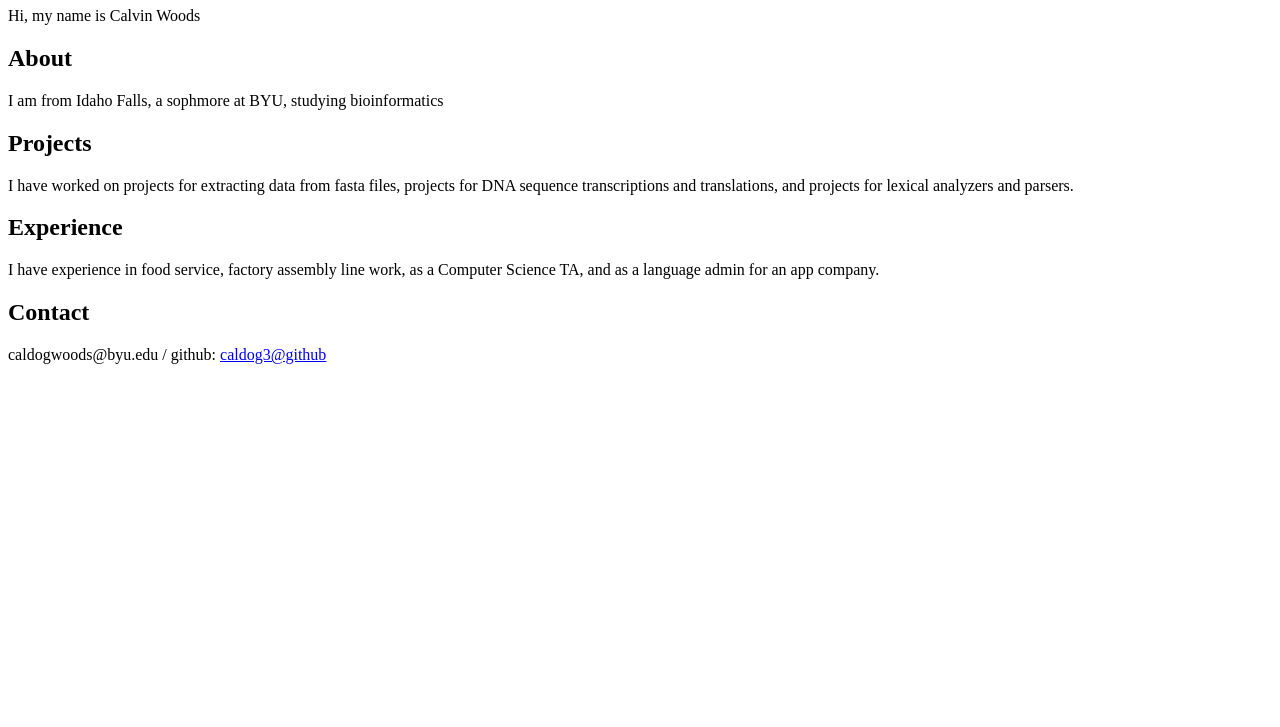
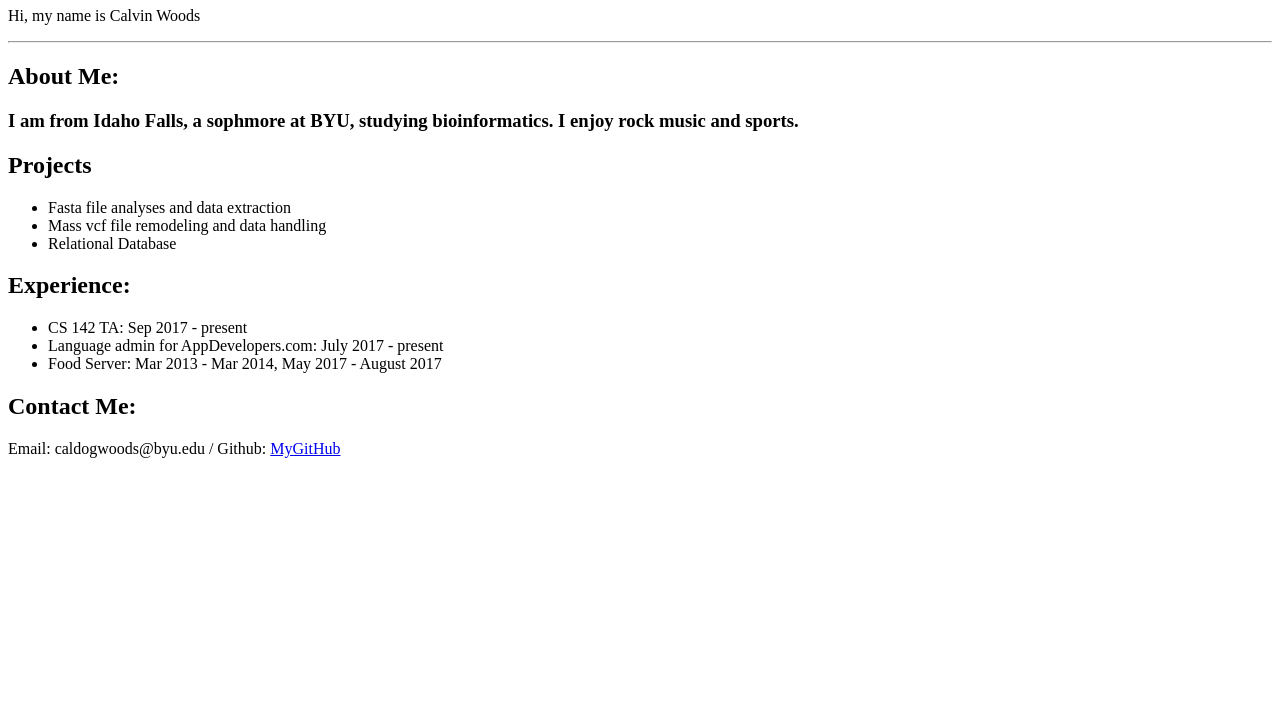
Before and after one commit to caldog3/CalvinScott260-, a plain HTML site: page index.html in a window 1280 px wide. Shown: the part 73-800 px from the top of the page. Drawn offline with Linux system fonts and the light colour scheme.

Commit message:
edited to include requirements

```diff
--- a/index.html
+++ b/index.html
@@ -5,15 +5,24 @@
 </head>
 <body>
 
-<h1>Introduction</h1>
+<h1>Calvin Woods</h1>
 <p>Hi, my name is Calvin Woods</p>
-<h2>About</h2>
-<p>I am from Idaho Falls, a sophmore at BYU, studying bioinformatics</p>
+<hr>
+<h2>About Me:</h2>
+<h3>I am from Idaho Falls, a sophmore at BYU, studying bioinformatics. I enjoy rock music and sports.</h3>
 <h2>Projects</h2>
-<p>I have worked on projects for extracting data from fasta files, projects for DNA sequence transcriptions and translations, and projects for lexical analyzers and parsers.</p>
-<h2>Experience</h2>
-<p>I have experience in food service, factory assembly line work, as a Computer Science TA, and as a language admin for an app company.</p>
-<h2>Contact</h2>
-<p>caldogwoods@byu.edu / github: <a href="https://github.com/caldog3/">caldog3@github</a></p>
+<ul>
+<li>Fasta file analyses and data extraction</li>
+<li>Mass vcf file remodeling and data handling</li>
+<li>Relational Database</li>
+</ul>
+<h2>Experience:</h2>
+<ul>
+<li>CS 142 TA: Sep 2017 - present</li>
+<li>Language admin for AppDevelopers.com: July 2017 - present</li>
+<li>Food Server: Mar 2013 - Mar 2014, May 2017 - August 2017</li>
+</ul>
+<h2>Contact Me:</h2>
+<p>Email: caldogwoods@byu.edu / Github: <a href="https://github.com/caldog3/">MyGitHub</a></p>
 </body>
 </html>
```
